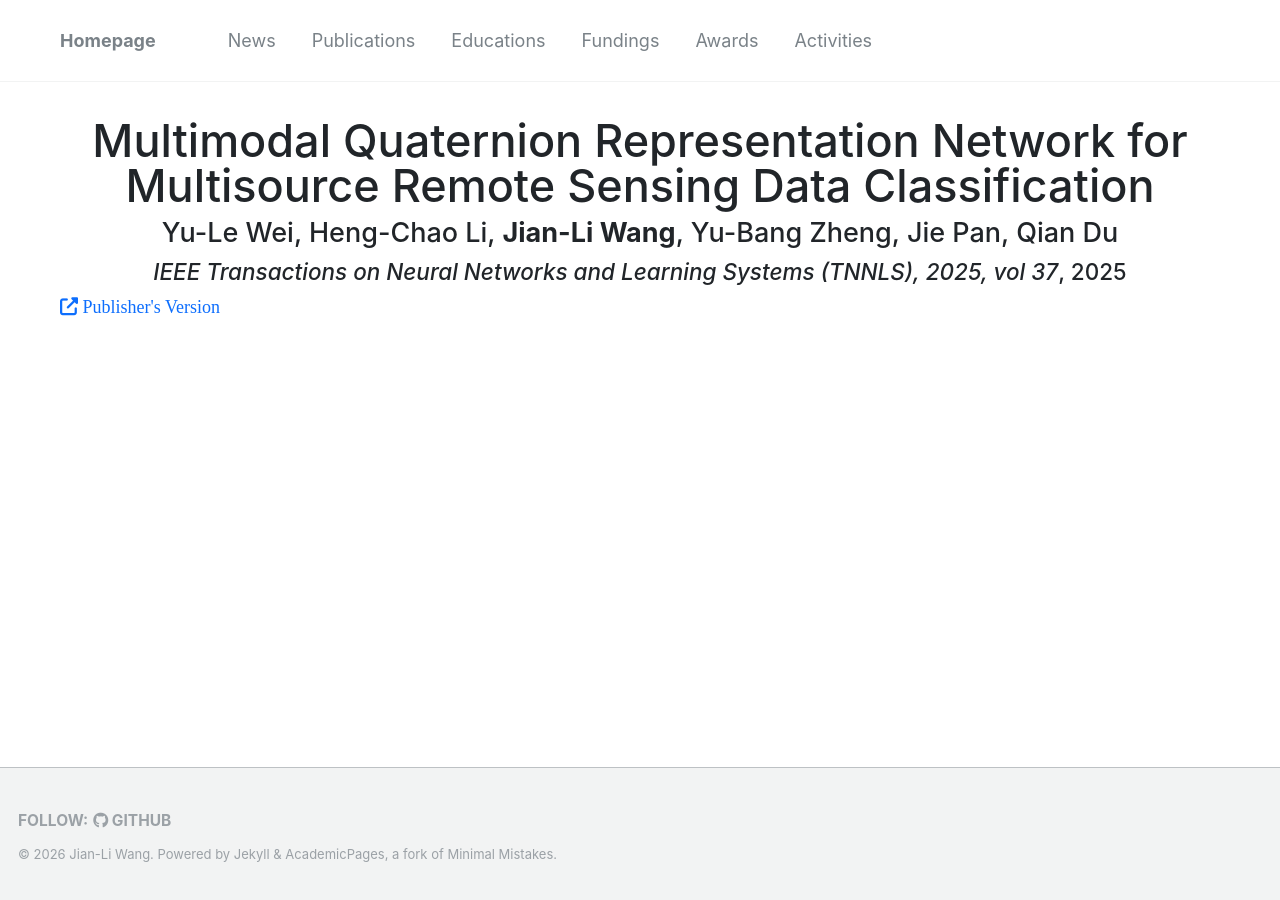
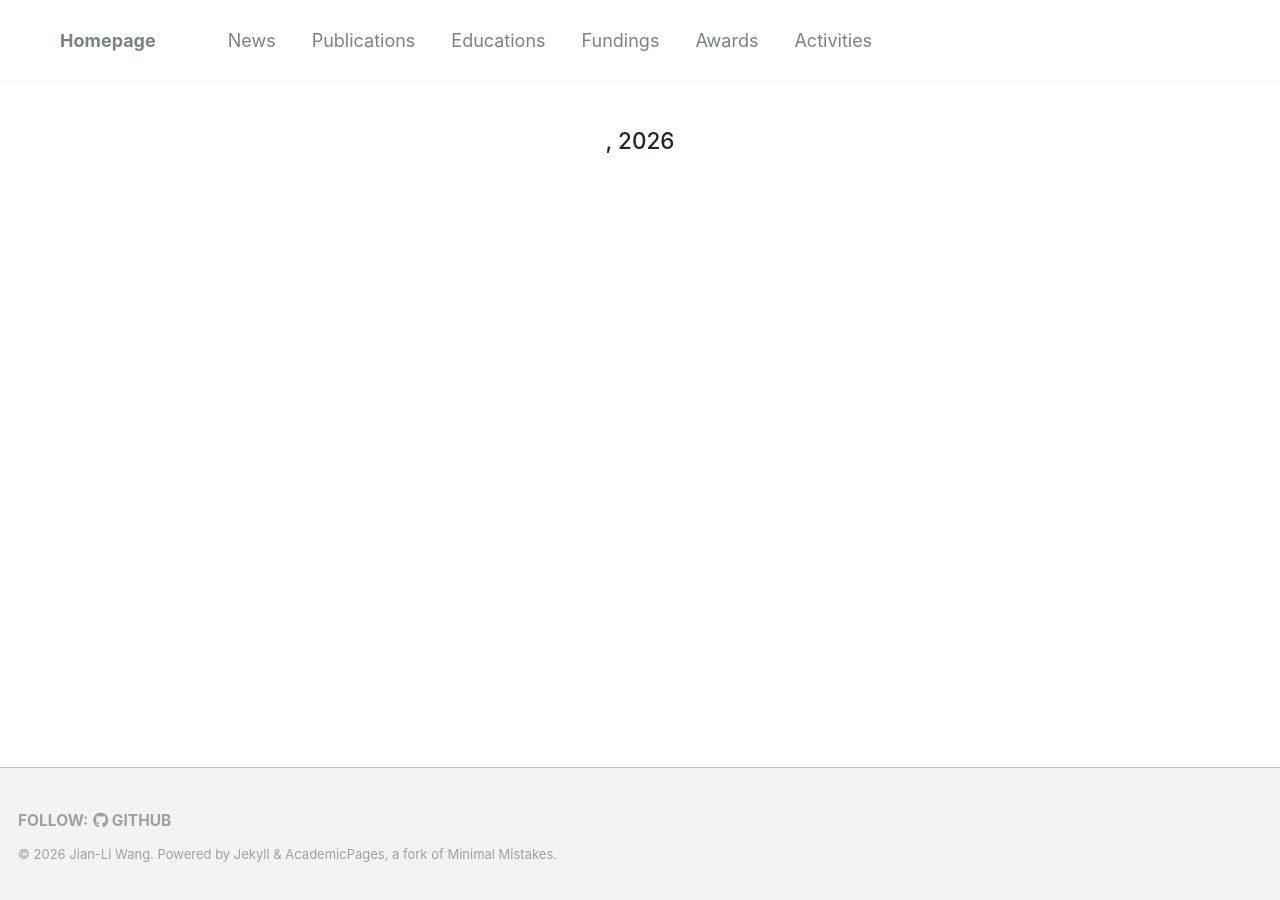
Before and after one commit to wangjianli123/wangjianli123.github.io, a Jekyll site: the page built from _publications/tnnls2025.md, in a window 1280 px wide. Built offline with Jekyll 4.4.1, drawn with Linux system fonts in a browser that asks for light colours; nearby versions of some CDN libraries; comment, search, counter and statistics services are not loaded.

Commit message:
Update tnnls2025.md

```diff
--- a/_publications/tnnls2025.md
+++ b/_publications/tnnls2025.md
@@ -1,17 +1,19 @@
 ---
 title: "Multimodal Quaternion Representation Network for Multisource Remote Sensing Data Classification"
 authors: "Yu-Le Wei, Heng-Chao Li, <b>Jian-Li Wang</b>, Yu-Bang Zheng, Jie Pan, Qian Du"
-venue: "IEEE Transactions on Neural Networks and Learning Systems (TNNLS), 2025, vol 37"
+venue: "IEEE Transactions on Neural Networks and Learning Systems, vol. 37, no. 2, pp. 711-725, 2026"
 official_url: "https://ieeexplore.ieee.org/stamp/stamp.jsp?tp=&arnumber=11177249"
 image: "files/Multimodal Quaternion Representation Network for Multisource Remote Sensing Data Classification.png"
-date: 2025-01-01
+date: 2026-01-01
 collection: "publications"
-bibtex: |
-  @article{wei2025multimodal,
-    title={Multimodal Quaternion Representation Network for Multisource Remote Sensing Data Classification},
-    author={Wei, Yu-Le and Li, Heng-Chao and Wang, Jian-Li and Zheng, Yu-Bang and Pan, Jie and Du, Qian},
-    journal={IEEE Transactions on Neural Networks and Learning Systems},
-    year={2025},
-    publisher={IEEE}
+@ARTICLE{11177249,
+  author={Wei, Yu-Le and Li, Heng-Chao and Wang, Jian-Li and Zheng, Yu-Bang and Pan, Jie and Du, Qian},
+  journal={IEEE Transactions on Neural Networks and Learning Systems},
+  title={Multimodal Quaternion Representation Network for Multisource Remote Sensing Data Classification},
+  year={2026},
+  volume={37},
+  number={2},
+  pages={711-725}
   }
+
 ---
```
